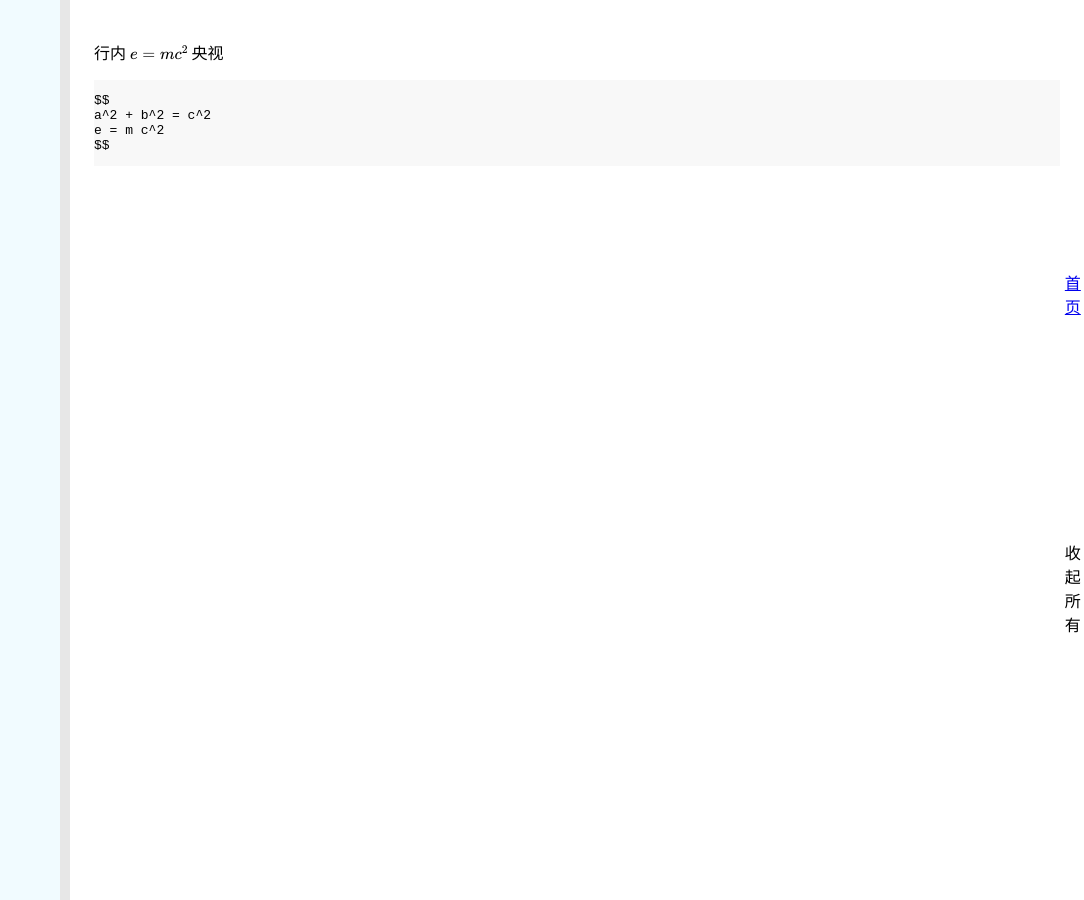
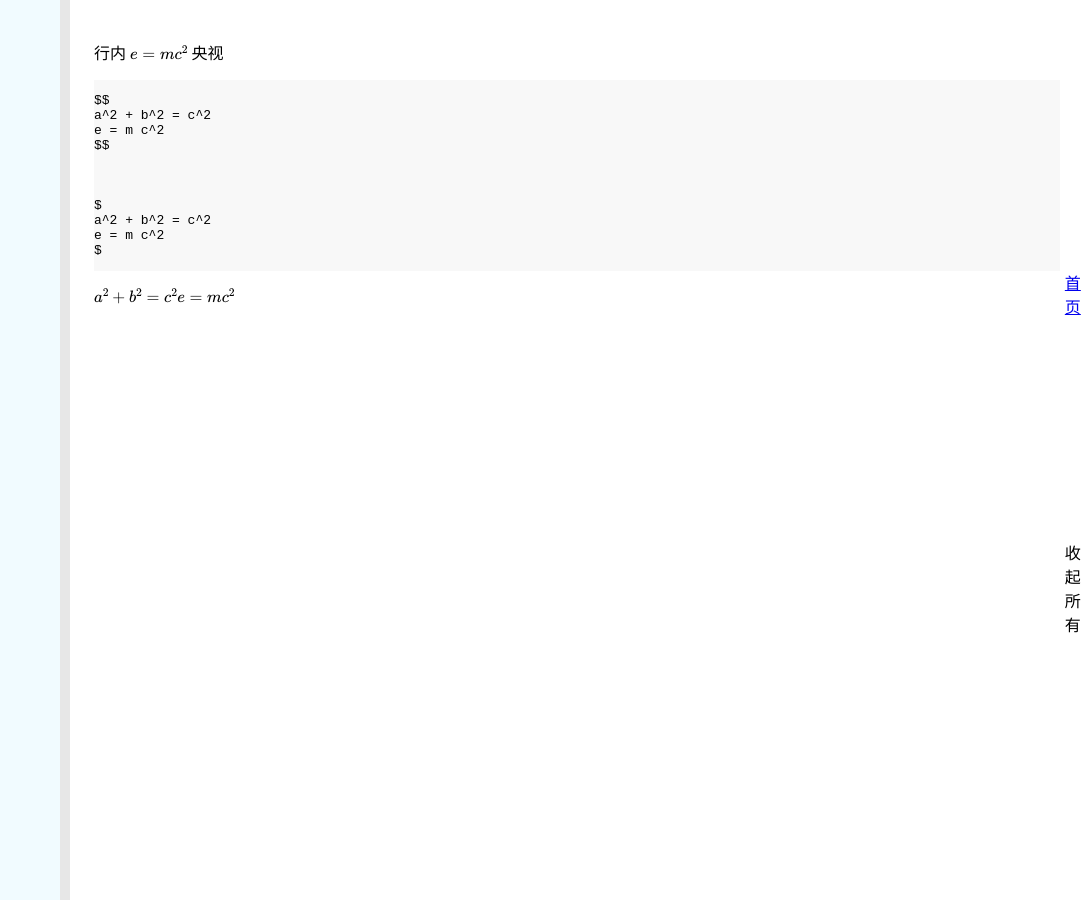
Before and after one commit to cyclonezhao/cyclonezhaonotes, a Jekyll site: the page built from _posts/2022-06-05-单变量微积分.md, in a window 1280 px wide. Shown: the whole page, without its empty margins (196-1280 px from the left). Built offline with Jekyll 4.4.1, drawn with Linux system fonts in a browser that asks for light colours; formulas are drawn with MathJax 3.

Commit message:
latex test

```diff
--- a/_posts/2022-06-05-单变量微积分.md
+++ b/_posts/2022-06-05-单变量微积分.md
@@ -12,3 +12,15 @@ mathjax: true
     e = m c^2
     $$
 {% endraw %}
+
+{% raw %}
+    $
+    a^2 + b^2 = c^2
+    e = m c^2
+    $
+{% endraw %}
+
+$
+    a^2 + b^2 = c^2
+    e = m c^2
+$
```
